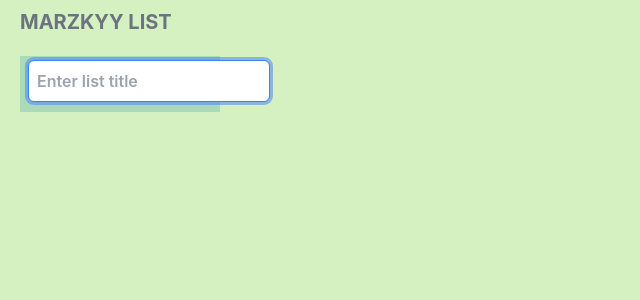
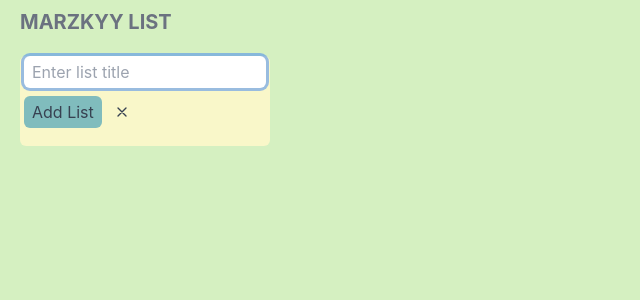
Before and after one commit to amarNrddn/clone-trello-user, a React (Create React App) app: page / in a window 1280 px wide. Both pictures are taken after a click on the button "Add a List". Shown: the top 300 px of the page, without its empty margins (0-640 px from the left). Built offline with nearby package versions, Linux system fonts and the light colour scheme; no server answers.

Commit message:
create card

```diff
--- a/package.json
+++ b/package.json
@@ -3,7 +3,9 @@
   "version": "0.1.0",
   "private": true,
   "dependencies": {
+    "axios": "^1.6.5",
     "cra-template": "1.2.0",
+    "dotenv": "^16.3.1",
     "react": "^18.2.0",
     "react-dom": "^18.2.0",
     "react-icons": "^5.0.1",
--- /dev/null
+++ b/src/api/todos.js
@@ -0,0 +1,8 @@
+import axios from "axios";
+import { config } from "../config";
+
+export const getTodos = () => {
+    const response =  axios.get(`${config.api_host}/todos`)
+
+    return response
+}
--- a/src/components/AddList/AddList.jsx
+++ b/src/components/AddList/AddList.jsx
@@ -1,18 +1,20 @@
 import React, { useState } from 'react'
 import TextFiled from '../TextFiled'
+import ButtonGourp from '../ButtonGroup'
 
-const AddList = () => {
+const AddList = ({handleCencel}) => {
     const [name, setName] = useState('')
+
     return (
-        <div>
+        <div className='w-[250px] h-[90px] bg-[#F9F7C9] rounded-md'>
             <TextFiled
                 type='text'
                 name='name'
                 value={name}
                 onChange={(e) => setName(e.target.value)}
                 placeholder={'Enter list title'}
-                className={'border border-gray-300 rounded-md p-2 focus:outline-none focus:ring focus:border-blue-500 resize-none '}
             />
+            <ButtonGourp saveLabel={'Add List'} handleCencel={handleCencel} className='px-1' />
         </div>
     )
 }
--- a/src/components/Board/Board.jsx
+++ b/src/components/Board/Board.jsx
@@ -5,24 +5,19 @@ import AddList from '../AddList/AddList';
 const Board = () => {
     const [togleIntup, setTogleInput] = useState(false)
 
-    const togleTriger = () => {
-        setTogleInput(!togleIntup)
-        console.log(togleIntup)
-    }
     return (
-        <div className='w-[100%] h-[90vh] px-5 py-3 relative'>
-            <button
-                onClick={togleTriger}
-                className="bg-[#AAD9BB] w-[200px] px-2 text-gray-600 font-semibold py-1 hover:bg-[#80BCBD] transition-all">
-                {togleIntup ?
-                    <AddList />
-                    :
+        <div className=''>
+            {togleIntup ?
+                <AddList handleCencel={() => setTogleInput(false)} />
+                :
+                <button
+                    onClick={() => setTogleInput(true)}
+                    className="bg-[#AAD9BB] w-[250px] px-2 text-gray-600 font-semibold py-1 hover:bg-[#80BCBD] transition-all">
                     <h1 className='flex items-center gap-2 cursor-pointer'>
                         <FaPlus /> Add a List
                     </h1>
-
-                }
-            </button>
+                </button>
+            }
         </div>
     )
 }
--- /dev/null
+++ b/src/components/ButtonGroup/index.jsx
@@ -0,0 +1,15 @@
+import React from 'react'
+import { HiOutlineX } from "react-icons/hi";
+
+const ButtonGourp = ({ handleSave, handleCencel, saveLabel, className }) => {
+    return (
+        <div className='flex items-center gap-2 text-gray-700 pt-2 px-1'>
+            <button className='bg-[#80BCBD] rounded-md px-2 py-1' >{saveLabel}</button>
+            <button className={className} onClick={handleCencel}>
+                <HiOutlineX className='text-md font-bold' />
+            </button>
+        </div>
+    )
+}
+
+export default ButtonGourp
--- /dev/null
+++ b/src/components/Card/index.jsx
@@ -0,0 +1,49 @@
+import React, { useState } from 'react'
+import Title from '../Title'
+import TextFiled from '../TextFiled'
+import { FaPlus } from "react-icons/fa6";
+
+const Card = ({ todosApi }) => {
+    const [editList, setEditList] = useState({
+        status: false,
+        id: '',
+        name: ''
+    })
+
+    console.log(todosApi)
+    // console.log('items')
+    // console.lg(todosApi.Items)
+
+    return (
+        <>
+            {todosApi.map((item, i) => {
+                return (
+                    <div key={i} className='w-[250px]  relative'>
+                        {editList.status ? (
+
+                            <TextFiled
+                                name={'name'}
+                                value={editList.name}
+                                deleteList={() => null}
+                                handleCencel={() => setEditList({ ...editList, status: false })}
+                            />
+                        ) : (
+
+                            <Title onClick={() => setEditList({ ...editList, status: true })}>{item.name}</Title>
+                        )}
+                        {item.Items.map((list) => (
+                            <div key={list.id} className='bg-[#F9F7C9]  px-2 py-2' >
+                                <h2 className='shadow-md py-2 px-1 '>{list.name}</h2>
+                            </div>
+                        ))}
+
+                        <button className='w-full flex items-center bg-[#AAD9BB] py-2 px-1 text-gray-500 gap-2'>< FaPlus />Add a Card</button>
+                    </div>
+                )
+
+            })}
+        </>
+    )
+}
+
+export default Card
--- a/src/components/TextFiled/index.jsx
+++ b/src/components/TextFiled/index.jsx
@@ -1,16 +1,26 @@
 import React from 'react'
 import TextareaAutosize from 'react-textarea-autosize'
+import { MdDelete } from "react-icons/md";
+import { HiOutlineX } from "react-icons/hi";
 
-const TextFiled = ({ onChange, name, value, placeholder, className }) => {
+const TextFiled = ({ onChange, name, value, placeholder, className, deleteList, handleCencel }) => {
     return (
+        <div className='flex items-center w-[250px] bg-[#F9F7C9] px-1 gap-1 rounded-md'>
             <TextareaAutosize
                 autoFocus
                 name={name}
                 value={value}
                 onChange={onChange}
                 placeholder={placeholder}
-            className={className}
+                className={`${deleteList ? 'w-[200px] rounded-md py-1 pl-2 focus:outline-none focus:ring focus:border-blue-500 resize-none' : 'w-full rounded-md py-1 pl-2 focus:outline-none focus:ring focus:border-blue-500 resize-none'} `}
             />
+            {deleteList ?
+                <>
+                    <MdDelete onClick={deleteList} className='text-[17px] font-bold cursor-pointer' />
+                    <HiOutlineX onClick={handleCencel} className='text-[17px] font-bold cursor-pointer'/>
+                </>
+                : ''}
+        </div>
     )
 }
 
--- /dev/null
+++ b/src/components/Title/index.jsx
@@ -0,0 +1,13 @@
+import React from 'react'
+
+const Title = ({ onClick, children }) => {
+    return (
+        <div
+            onClick={onClick}
+            className="w-[250px] px-2 text-gray-600 font-semibold py-1 bg-[#80BCBD] transition-all">
+            {children}
+        </div>
+    )
+}
+
+export default Title
--- /dev/null
+++ b/src/config/index.js
@@ -0,0 +1,8 @@
+import dotenv from 'dotenv'
+dotenv.config();
+
+const config = {
+    api_host: process.env.REACT_APP_BASE_URL,
+}
+
+export { config }
--- a/src/pages/index.jsx
+++ b/src/pages/index.jsx
@@ -1,12 +1,32 @@
-import React from 'react'
+import React, { useEffect, useState } from 'react'
 import Header from '../components/Header/Header'
 import Board from '../components/Board/Board'
+import Card from '../components/Card'
+import axios from 'axios'
 
 const Pages = () => {
+    const [todos, setTodos] = useState([])
+
+    const getTodosApi = async () => {
+        try {
+            const response = await axios.get(`${process.env.REACT_APP_BASE_URL}/todos`)
+            setTodos(response.data.data)
+        } catch (error) {
+            console.log(error)
+        }
+    }
+
+    useEffect(() => {
+        getTodosApi()
+    }, [])
+
     return (
         <div className='h-[100vh] w-[100%] bg-[#D5F0C1]'>
             <Header>MARZKYY LIST</Header>
-            <Board />
+            <div className="w-[100%] h-[90vh] px-5 py-3 relative flex gap-2 overflow-x-auto">
+                <Card todosApi={todos} />
+                <Board />
+            </div>
         </div>
     )
 }
```
Also changed, not shown: 2 other files (tests, documents, lock files or other folders). Lines whose indentation alone changed are shown as unchanged.
